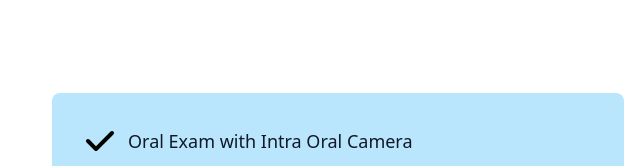
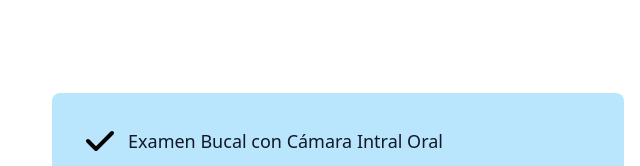
Before and after one commit to iacutone/dental, a plain HTML site: page index.html in a window 1280 px wide. Shown: the part 1547-1713 px from the top of the page, 0-640 px from the left. Drawn offline with Linux system fonts and the light colour scheme.

Commit message:
Fix en/es issue

```diff
--- a/index.html
+++ b/index.html
@@ -108,8 +108,8 @@
                 <div class="w-8 h-8 mr-3 inline-flex items-center justify-center flex-shrink-0">
                   <img alt="solid checkmark" height="32" width="32" src="img/check-solid.svg">
                 </div>
-                <h2 class="en text-gray-900 text-lg title-font font-medium">Examen Bucal con Cámara Intral Oral</h2>
-                <h2 class="es text-gray-900 text-lg title-font font-medium">Oral Exam with Intra Oral Camera</h2>
+                <h2 class="es text-gray-900 text-lg title-font font-medium">Examen Bucal con Cámara Intral Oral</h2>
+                <h2 class="en text-gray-900 text-lg title-font font-medium">Oral Exam with Intra Oral Camera</h2>
               </div>
               <div class="flex-grow">
                 <p class="es leading-relaxed text-base">Es un examen físico de toda la cavidad oral. Verificando si hay presencia de lesiones cariosas o alguna patología. Ademas, se realizar un odontograma y toma de radiografías en el caso que sea necesario.</p>
```
